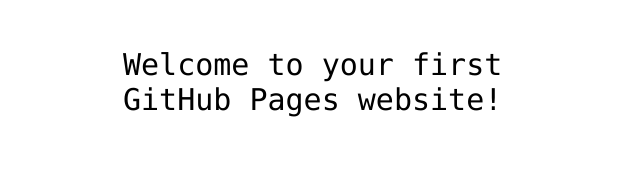
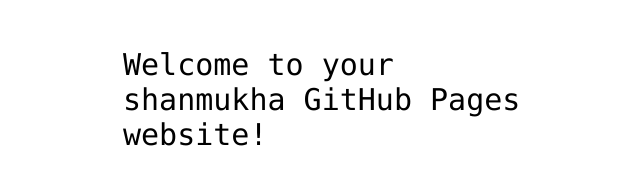
Before and after one commit to shasire/hello-world, a plain HTML site: page index.html in a window 1280 px wide. Shown: the part 341-526 px from the top of the page, without its empty margins (317-957 px from the left). Drawn offline with Linux system fonts and the light colour scheme.

Commit message:
added string for shanmukha

```diff
--- a/index.html
+++ b/index.html
@@ -12,7 +12,7 @@
 <img src="https://octodex.github.com/images/daftpunktocat-thomas.gif" id="octocat" alt="octocat-gif" />
 
 <!-- Change this code here by copy and pasting your template on line 15 -->
-<p>Welcome to your first GitHub Pages website!</p>
+<p>Welcome to your shanmukha GitHub Pages website!</p>
 
 </body>
 </html>
```
